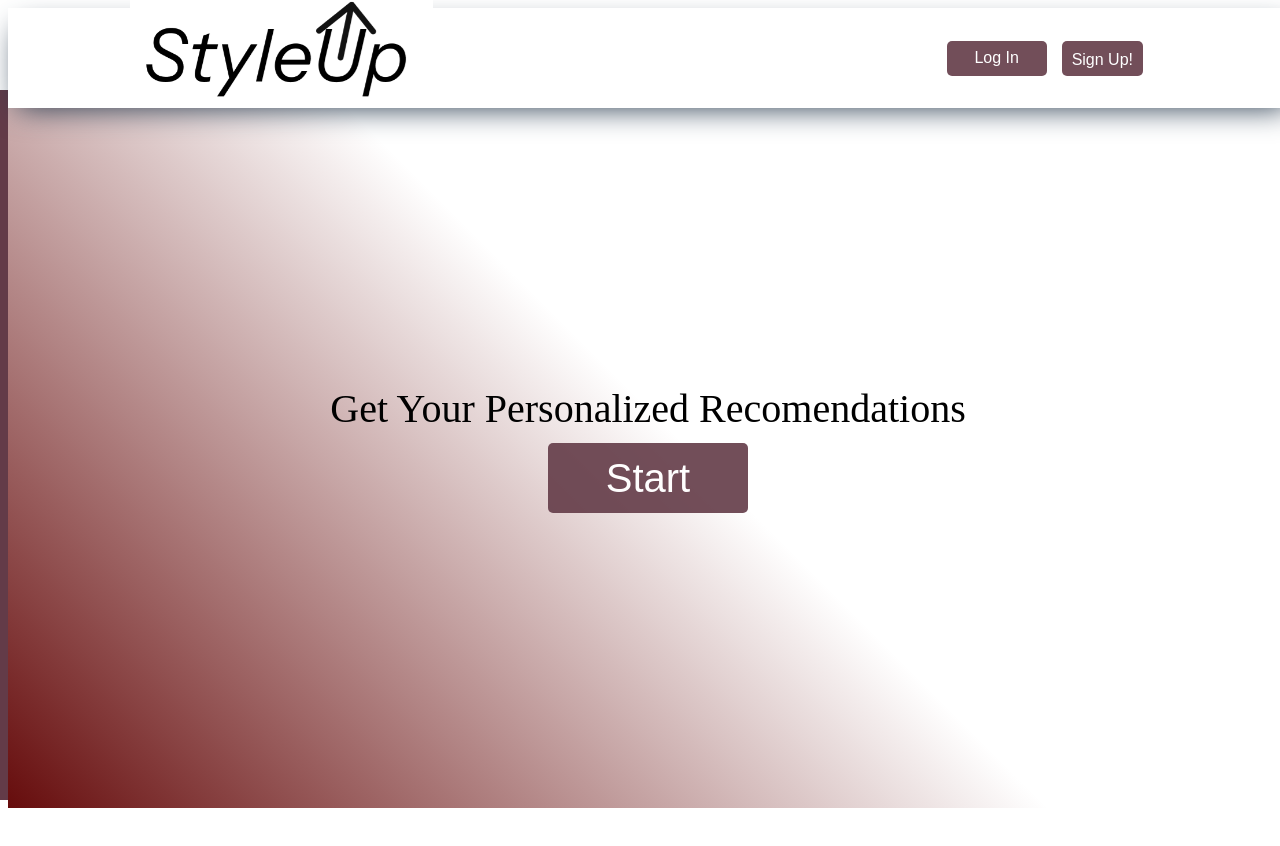
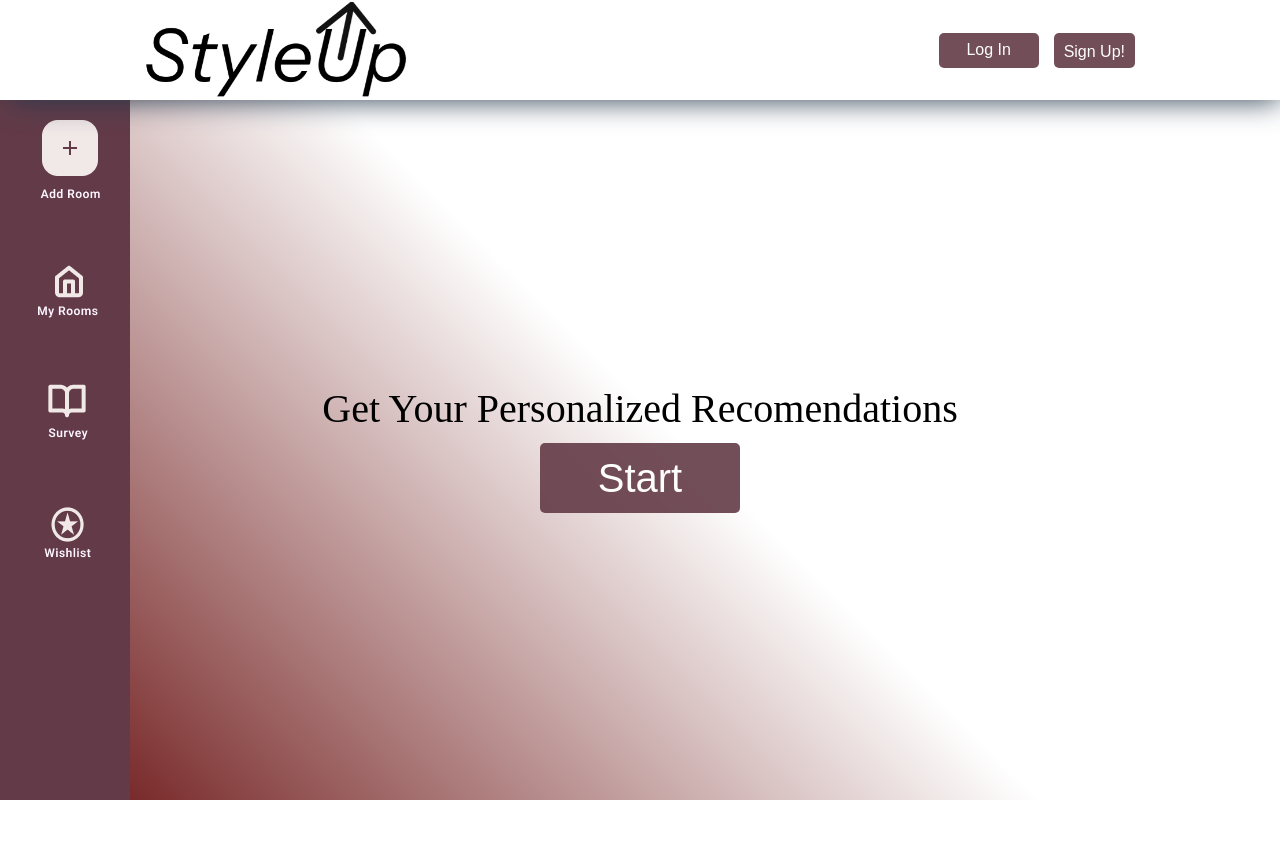
Before and after one commit to bharpe02/StyleUp, a React (Create React App) app in the folder front-end/: page / in a window 1280 px wide. Shown: the top 846 px of the page. Built offline with nearby package versions, Linux system fonts and the light colour scheme.

Commit message:
Fixed Bannermenu and GradientBackground elements positioning

```diff
--- a/front-end/src/assets/stylesheets/BannerMenu.css
+++ b/front-end/src/assets/stylesheets/BannerMenu.css
@@ -1,16 +1,18 @@
 .banner-container {
-  /*Container for full menu*/
+  /*Container for full banner menu*/
   display: flex;
-  flex-direction: row;
-  justify-content: space-between;
-  align-items: center;
-  padding: 5px;
-  background-color: #ffffff;
-  height: 90px;
-  width: 100%;
+  flex-direction: row;  /*Ensures elements are ordered horizontally*/
+  justify-content: space-between; /*Position of elements are set by distance between*/
+  align-items: center; /*Keeps elements ordered from the center out*/
+  padding: 5px; /*Padding in all cardinal directions*/
+  background-color: #ffffff; /*Background white*/
+  height: 90px;  /*Height of Banner*/
+  width: 100vw;  /*Width is the length of the screen*/
   box-shadow: rgb(38, 57, 77) 0px 10px 30px -10px;
-  position: fixed;
-  z-index: 2;
+  position: fixed; /*ensures it is in the same spot on every screen*/
+  top: 0; /*On the top of the page*/
+  left: 0; /*On the left of the page*/
+  z-index: 1; /**/
 }
 
 
--- a/front-end/src/assets/stylesheets/GradientBackground.css
+++ b/front-end/src/assets/stylesheets/GradientBackground.css
@@ -3,7 +3,10 @@
     height: 100vh;
     /*Adds the diagonal gradiant, adjust the 45 for angle, and %s for the color distribution*/
     background: linear-gradient(45deg, #660C0C 0% , white 50%);
-    position: relative;
-    z-index: 1;
+    position: fixed;
+    top: 0;
+    left: 0;
+    z-index: -1;
+    pointer-events: none;
     /* box-shadow: 5px 5px 15px rgba(0, 0, 0, 0.5); Shadow properties */
 }
--- a/front-end/src/pages/HomePage.js
+++ b/front-end/src/pages/HomePage.js
@@ -2,13 +2,14 @@ import React from 'react'
 import '../assets/stylesheets/HomePage.css';
 import LogoButton from '../components/LogoButton.js';
 import Sidebar from '../components/Sidebar.js';
+import BannerMenu from '../components/BannerMenu.js';
 
 function HomePage() {
   return (
     <div>
-        <LogoButton/>
+        <BannerMenu/>
         <Sidebar/>
-        <h1 style={{ textAlign: 'center' }}>Home Page</h1>
+        <h1 style={{ textAlign: 'center'}}>Home Page</h1>
     </div>
   );
 }
--- a/front-end/src/pages/MyRoomsPage.js
+++ b/front-end/src/pages/MyRoomsPage.js
@@ -1,13 +1,14 @@
 import React from 'react';
-import LogoButton from '../components/LogoButton';
+import BannerMenu from '../components/BannerMenu';
 import Sidebar from '../components/Sidebar';
+import "../assets/stylesheets/GeneralLayout.css"
 
 function MyRoomsPage() {
   return (
     <div>
-      <LogoButton/>
+      <BannerMenu/>
       <Sidebar/>
-      <h1 style={{ textAlign: 'center' }}>My Rooms</h1>
+      {/* <h1 style={{ textAlign: 'center' }}>My Rooms</h1> */}
     </div>
   );
 }
```
